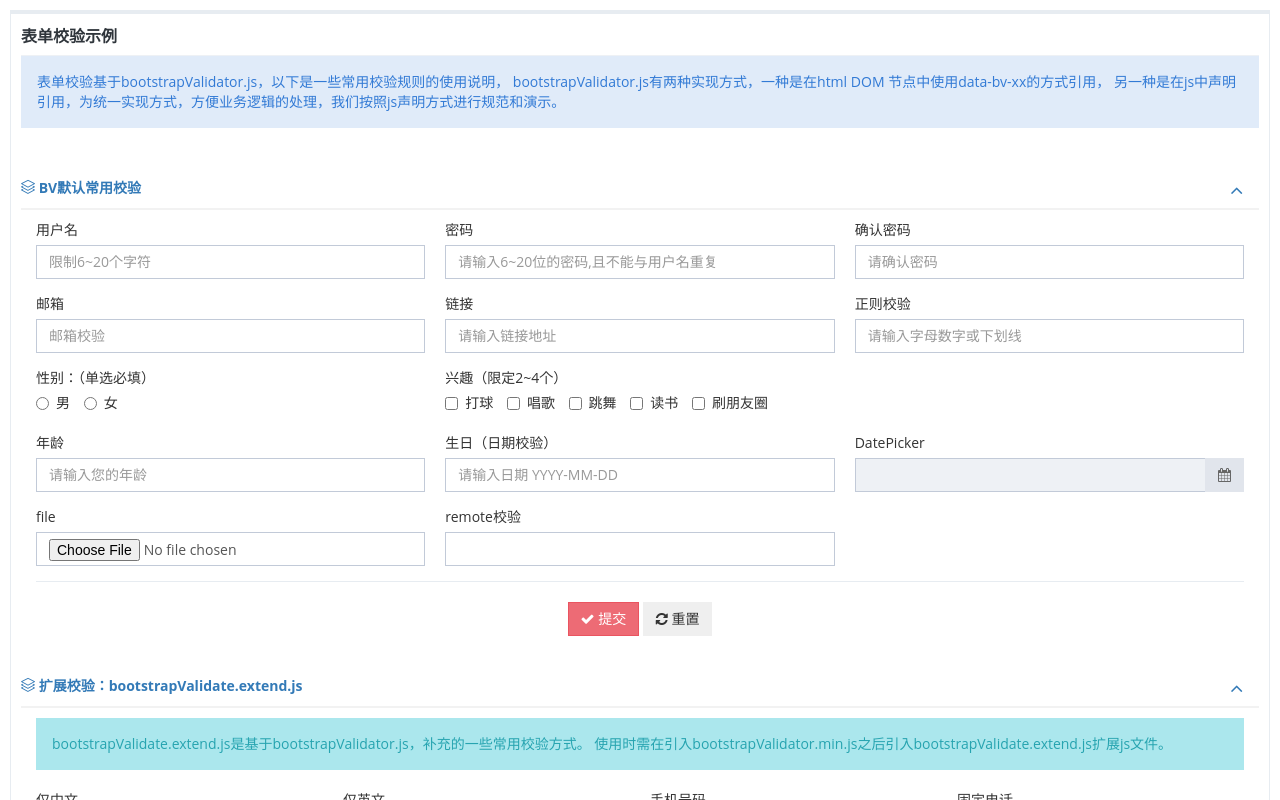
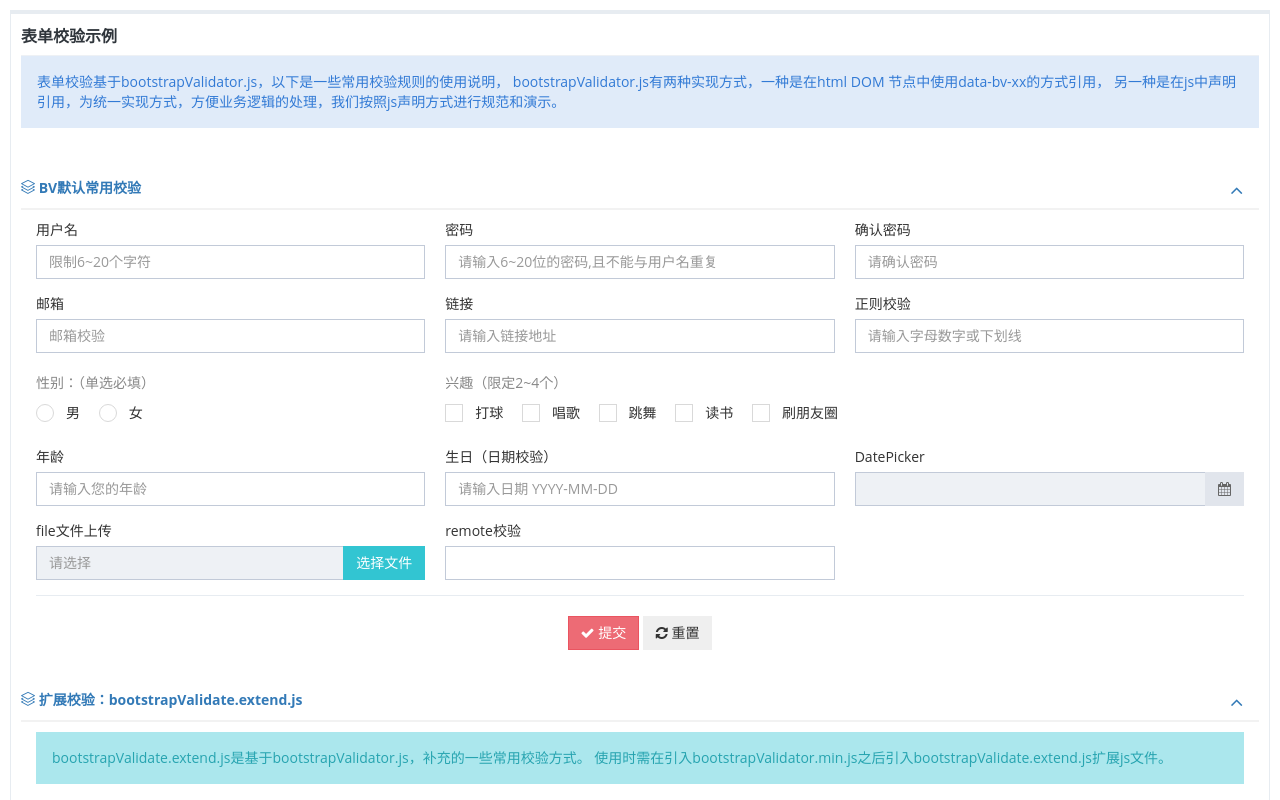
Before and after one commit to feichengnana/adminUI, a website: page html/components/bootstrapValidate.html in a window 1280 px wide. Drawn offline with nearby package versions, Linux system fonts and the light colour scheme.

Commit message:
checkbox radio
checkbox radio

```diff
--- a/html/components/bootstrapValidate.html
+++ b/html/components/bootstrapValidate.html
@@ -83,49 +83,53 @@
 													</div>
 												</div>
 												<div class="col-sm-4">
-													<div class="form-group">
+													<div class="form-group form-ui-radios">
 														<label for="gender">性别：（单选必填）</label>
 														<div>
-															<div class="radio-inline">
-																<label>
-			                                                    <input type="radio" name="gender" value="male">男
+															<div class="ui-radio-list ui-radio-inline">
+																<label class="ui-radio">
+																	男
+																	<input type="radio" class="gender" value="male" name="gender">
+																	<span></span>
 																</label>
-															</div>
-															<div class="radio-inline">
-																<label>
-			                                                    <input type="radio" name="gender" value="female">女
+																<label class="ui-radio">
+																	女
+																	<input type="radio" class="gender" value="female" name="gender">
+																	<span></span>
 																</label>
 															</div>
 														</div>
 													</div>
 												</div>
 												<div class="col-sm-8">
-													<div class="form-group">
+													<div class="form-group form-ui-checkboxes">
 														<label for="likes">兴趣（限定2~4个）</label>
 														<div>
-															<div class="checkbox-inline">
-																<label>
-			                                                    <input type="checkbox" name="likes" value="0">打球
+															<div class="ui-checkbox-list ui-checkbox-inline">
+																<label class="ui-checkbox">
+																	打球
+																	<input type="checkbox" value="0" name="likes">
+																	<span></span>
 																</label>
-															</div>
-															<div class="checkbox-inline">
-																<label>
-			                                                    <input type="checkbox" name="likes" value="1">唱歌
+																<label class="ui-checkbox">
+																	唱歌
+																	<input type="checkbox" value="1" name="likes">
+																	<span></span>
 																</label>
-															</div>
-															<div class="checkbox-inline">
-																<label>
-			                                                    <input type="checkbox" name="likes" value="2">跳舞
+																<label class="ui-checkbox">
+																	跳舞
+																	<input type="checkbox" value="2" name="likes">
+																	<span></span>
 																</label>
-															</div>
-															<div class="checkbox-inline">
-																<label>
-			                                                    <input type="checkbox" name="likes" value="3">读书
+																<label class="ui-checkbox">
+																	读书
+																	<input type="checkbox" value="3" name="likes">
+																	<span></span>
 																</label>
-															</div>
-															<div class="checkbox-inline">
-																<label>
-			                                                    <input type="checkbox" name="likes" value="4">刷朋友圈
+																<label class="ui-checkbox">
+																	刷朋友圈
+																	<input type="checkbox" value="4" name="likes">
+																	<span></span>
 																</label>
 															</div>
 														</div>
@@ -160,10 +164,17 @@
 														</div>-->
 													</div>
 												</div>
+
 												<div class="col-sm-4">
-													<div class="form-group">
-														<label for="fourthFile">file</label>
-														<input class="form-control" name="fourthFile" id="fourthFile" type="file" value="">
+													<div class="form-group form-group-file">
+														<label for="file1">file文件上传</label>
+														<div class="input-group">
+															<input type="file" name="fourthFile" id="fourthFile" value="" class="hidden" />
+															<input type="text" readonly="readonly" class="form-control" placeholder="请选择">
+															<span class="input-group-btn">
+																<button type="button" class="btn green">选择文件</button>
+															</span>
+														</div>
 													</div>
 												</div>
 												<div class="col-sm-4">
--- a/html/components/bootstrapValidate.js
+++ b/html/components/bootstrapValidate.js
@@ -10,7 +10,7 @@
 	    * 为每个字段设置统一触发验证方式（也可在fields中为每个字段单独定义），默认是live配置的方式，数据改变就改变
 	    * 也可以指定一个或多个（多个空格隔开） 'focus blur keyup'
 	    */
-		//trigger:'blur',
+		trigger:'live focus blur keyup',
 		/**
 	    * Number类型  为每个字段设置统一的开始验证情况，当输入字符大于等于设置的数值后才实时触发验证
 	    */
@@ -106,6 +106,7 @@
 	            }
 	        },
 	        gender:{
+	        	//selector:'.ui-radio-list',
 	            validators:{
 	                notEmpty:{
 	                    message:'请选择性别'
@@ -128,6 +129,7 @@
 	            }
 	        },
 	        likes:{
+	        	selector:'.ui-checkbox-list',
 	            validators:{
 	                notEmpty:{
 	                    message:'请选择兴趣'
@@ -162,6 +164,7 @@
 	            }
 	        },
 	        fourthFile:{
+	        	selector:'#fourthFile',
 	            validators:{
 	                notEmpty:{
 	                    message:'请选择附件'
--- a/sass/global/components/_inputs.scss
+++ b/sass/global/components/_inputs.scss
@@ -172,9 +172,10 @@
     display: inline-block;
     position: relative;
     padding-left: 30px;
-    margin-bottom: 15px;
+    margin-bottom: 4px;
     cursor: pointer;
     font-size: 14px;
+    height:20px;
     @include transition('all 0.3s');
 
     &.ui-radio-disabled,
@@ -320,7 +321,7 @@
 
 .ui-checkbox-list,
 .ui-radio-list {
-    padding: 10px 0;
+    padding: 5px 0;
 
     .form-horizontal .form-group & {
         padding-top: 0;
@@ -334,7 +335,7 @@
 
 .ui-checkbox-inline,
 .ui-radio-inline {
-    padding: 10px 0;
+    padding: 5px 0;
 
     .form-horizontal .form-group & {
         padding-top: 8px;
--- a/sass/global/components/_supplement.scss
+++ b/sass/global/components/_supplement.scss
@@ -578,5 +578,7 @@
 .td-checkbox .ui-checkbox{
     margin-left:0 !important;
     margin-right:0 !important;
+    margin-bottom: 0!important;
     padding-left: 20px;
+    line-height: 20px !important;
 }
--- a/sass/global/components/_ui-checkboxes.scss
+++ b/sass/global/components/_ui-checkboxes.scss
@@ -165,6 +165,8 @@
         @include opacity($input-md-label-opacity);
     }
 
+    .ui-checkbox-list{display: inline-block;}
+
     &.has-error {
         @if $theme-type == "material-design" {
             @include checkbox-label-variant($state-danger-bg);
@@ -199,15 +201,16 @@
 }
 
 .ui-checkbox-list {
-  margin: 5px 0 5px 0;
+  margin: 0;
 
   .form-horizontal & {
-    margin-top: 5px;
+    margin-top: 1px;
+    padding:5px 0 1px;
   }
 
   .ui-checkbox {
     display: block;
-    margin-bottom: 10px;
+    margin-bottom: 4px;
 
     &:last-child {
       margin-bottom: 0;
@@ -216,10 +219,10 @@
 }
 
 .ui-checkbox-inline {
-  margin: 5px 0 5px 0;
+  margin: 0;
 
   .form-horizontal & {
-    margin-top: 7px;
+    margin-top: 1px;
   }
 
   .ui-checkbox {
--- a/sass/global/components/_ui-radios.scss
+++ b/sass/global/components/_ui-radios.scss
@@ -19,7 +19,7 @@
 }
 
 
-.md-radio {
+.ui-radio {
     position:relative;
 
     input[type=radio]   {
@@ -121,28 +121,28 @@
 // Error states
 //radio-variant($box, $check, $label)
 
-.has-error .md-radio,
-.has-error.md-radio {
+.has-error .ui-radio,
+.has-error.ui-radio {
     @include radio-variant($state-danger-text, $state-danger-text, $state-danger-text);
 }
 
-.has-success .md-radio,
-.has-success.md-radio {
+.has-success .ui-radio,
+.has-success.ui-radio {
     @include radio-variant($state-success-text, $state-success-text, $state-success-text);
 }
 
-.has-warning .md-radio,
-.has-warning.md-radio {
+.has-warning .ui-radio,
+.has-warning.ui-radio {
     @include radio-variant($state-warning-text, $state-warning-text, $state-warning-text);
 }
 
-.has-info .md-radio,
-.has-info.md-radio {
+.has-info .ui-radio,
+.has-info.ui-radio {
     @include radio-variant($state-info-text, $state-info-text, $state-info-text);
 }
 
 
-.form-md-radios {
+.form-ui-radios {
   padding-top: 5px;
 
     > label {
@@ -150,6 +150,7 @@
         color: $input-md-label-color;
         @include opacity($input-md-label-opacity);
     }
+    .ui-radio-list{display: inline-block;}
 
     &.has-error {
         @if $theme-type == "material-design" {
@@ -184,27 +185,28 @@
     }
 }
 
-.md-radio-list {
-  margin: 5px 0 5px 0;
+.ui-radio-list {
+  margin: 0;
 
   .form-horizontal & {
-    margin-top: 5px;
+    margin-top: 1px;
   }
 
-  .md-radio {
+  .ui-radio {
     display: block;
-    margin-bottom: 10px;
+    margin-bottom: 4px;
   }
 }
 
-.md-radio-inline {
-  margin: 5px 0 5px 0;
+.ui-radio-inline {
+  margin: 0;
 
   .form-horizontal & {
-    margin-top: 7px;
+    margin-top: 1px;
+    padding:5px 0 1px;
   }
 
-  .md-radio {
+  .ui-radio {
     display: inline-block;
     margin-right: 20px;
 
```
Also changed, not shown: html/elements/formItem.html (+2 -2 lines), html/pages/formWizard.html (+11 -3 lines), html/pages/formWizard.js (+2 -21 lines), static/css/adminui.css, static/css/adminui.min.css, static/plugins/bootstrapValidator/js/bootstrapValidator.js. Lines whose indentation alone changed are shown as unchanged.
